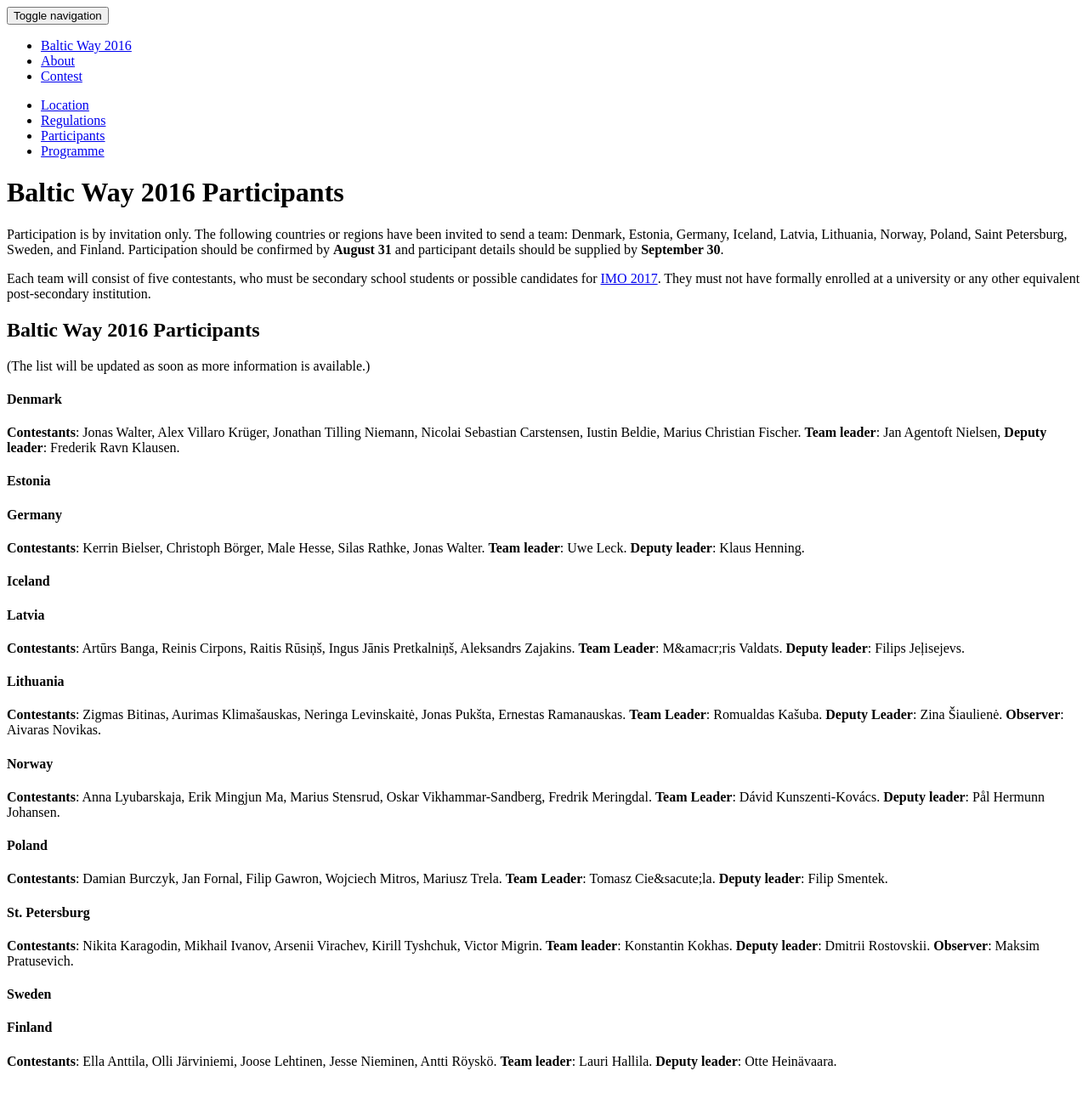
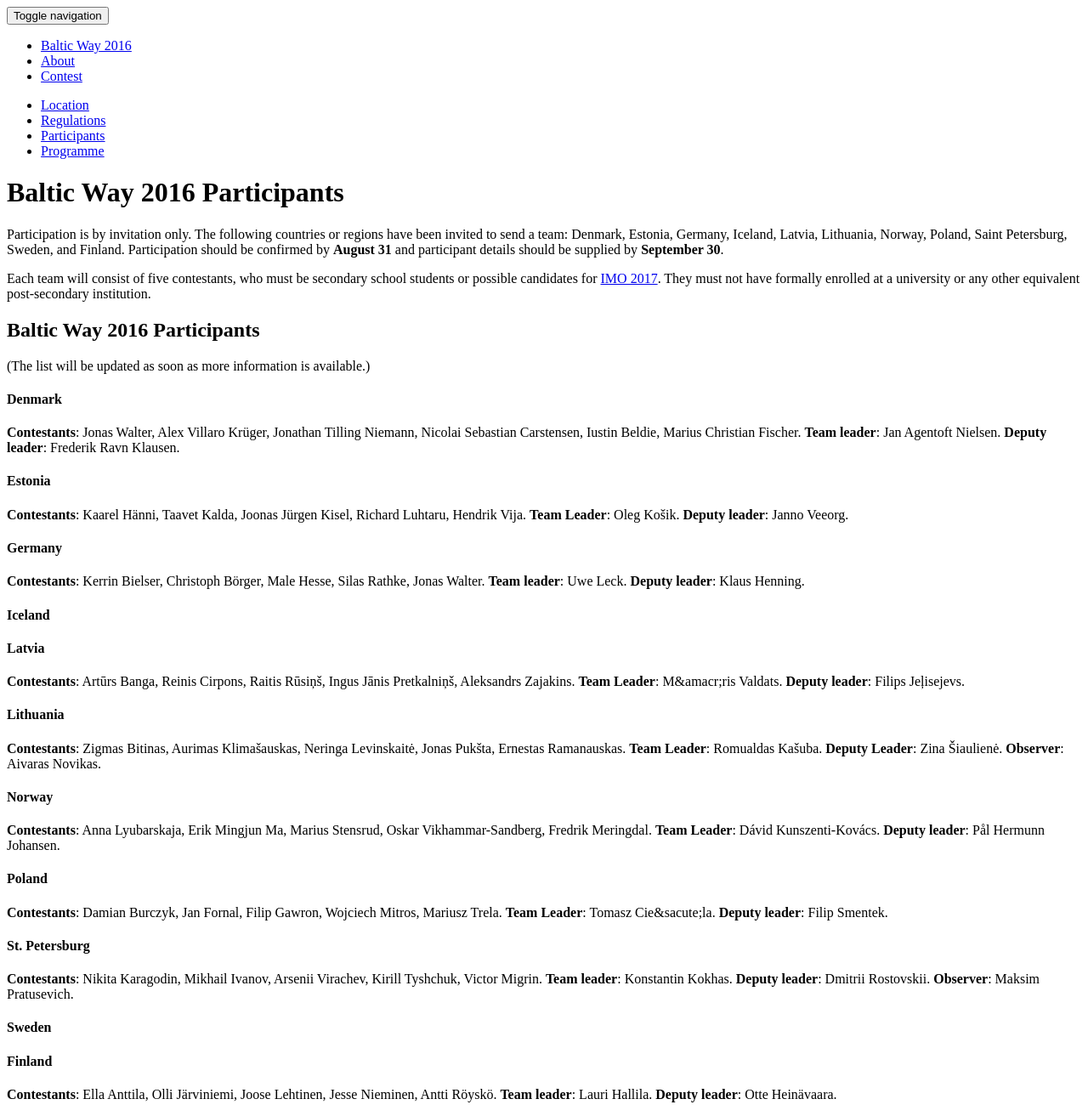
Before and after one commit to matematiikkakilpailut/matematiikkakilpailut.github.io, a Jekyll site: the page built from BW2016/participants/index.md, in a window 1280 px wide. Shown: the whole page at 85% size. Built offline with Jekyll 4.4.1, drawn with Linux system fonts in a browser that asks for light colours; nearby versions of some CDN libraries; a style sheet for code colours, icons or effects is not loaded; before the commit the page ends 1274 px from its top, so only the background shows below that.

Commit message:
Viron joukkue

```diff
--- a/BW2016/participants/index.md
+++ b/BW2016/participants/index.md
@@ -25,9 +25,10 @@
 
 <h4>Denmark</h4>
 
-<b>Contestants</b>: Jonas Walter, Alex Villaro Kr&uuml;ger, Jonathan Tilling Niemann, Nicolai Sebastian Carstensen, Iustin Beldie, Marius Christian Fischer. <b>Team leader</b>: Jan Agentoft Nielsen, <b>Deputy leader</b>: Frederik Ravn Klausen.
+<b>Contestants</b>: Jonas Walter, Alex Villaro Kr&uuml;ger, Jonathan Tilling Niemann, Nicolai Sebastian Carstensen, Iustin Beldie, Marius Christian Fischer. <b>Team leader</b>: Jan Agentoft Nielsen. <b>Deputy leader</b>: Frederik Ravn Klausen.
 
 <h4>Estonia</h4>
+<b>Contestants</b>: Kaarel Hänni, Taavet Kalda, Joonas Jürgen Kisel, Richard Luhtaru, Hendrik Vija. <b>Team Leader</b>: Oleg Ko&scaron;ik. <b>Deputy leader</b>: Janno Veeorg.
 
 <h4>Germany</h4>
 
```
